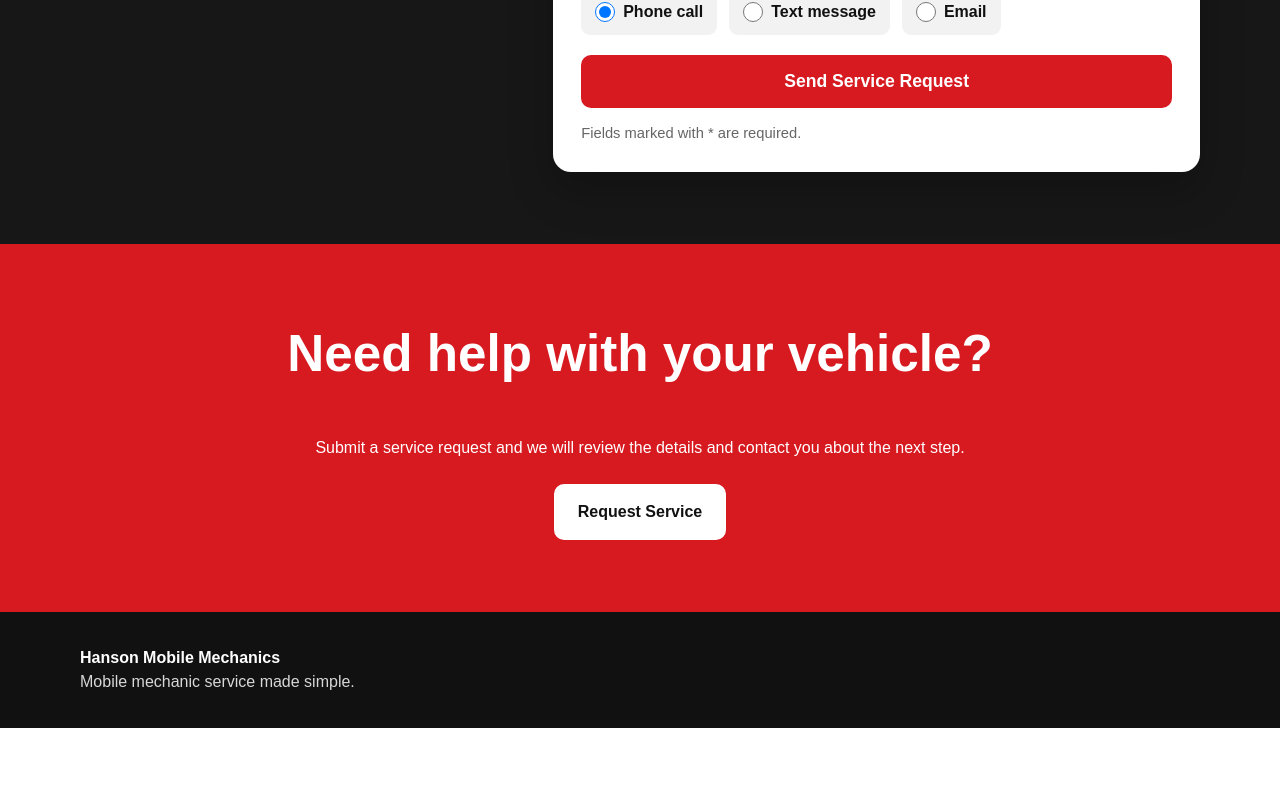
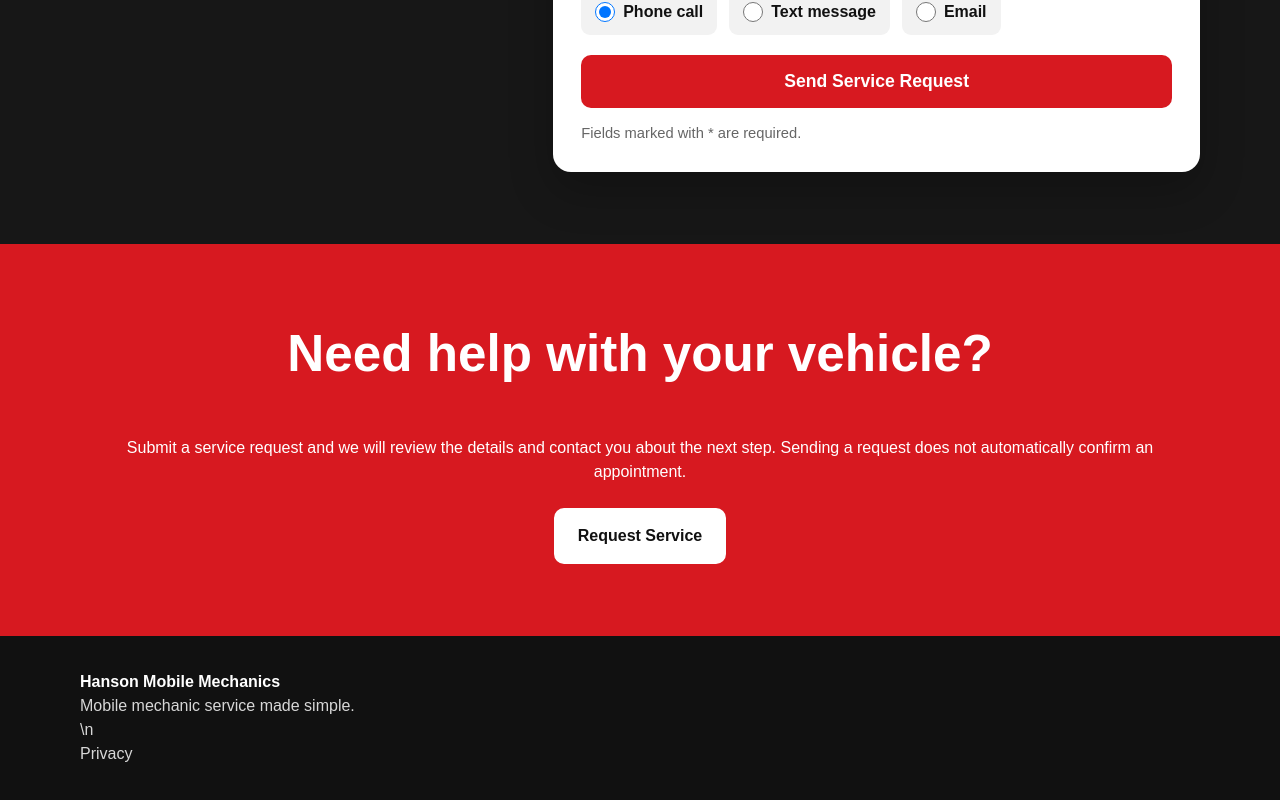
Before and after one commit to NoahMobileMech2026/hanson-mobile-mechanics, a Next.js app: page / in a window 1280 px wide. Shown: the part 2826-3626 px from the top of the page. Before the commit the page ends 3554 px from the top, so only its background shows below. Built offline with nearby package versions, Linux system fonts and the light colour scheme.

Commit message:
Add privacy link and request disclaimer

```diff
--- a/app/page.js
+++ b/app/page.js
@@ -130,7 +130,7 @@ export default function HomePage() {
       <section className="section cta">
         <div className="container">
           <h2>Need help with your vehicle?</h2>
-          <p>Submit a service request and we will review the details and contact you about the next step.</p>
+          <p>Submit a service request and we will review the details and contact you about the next step. Sending a request does not automatically confirm an appointment.</p>
           <div className="actions" style={{ justifyContent: "center", marginTop: 24 }}>
             <a className="btn btn-secondary" href="#request">Request Service</a>
           </div>
@@ -140,7 +140,7 @@ export default function HomePage() {
       <footer className="footer">
         <div className="container">
           <strong>Hanson Mobile Mechanics</strong>
-          <div>Mobile mechanic service made simple.</div>
+          <div>Mobile mechanic service made simple.</div>\n          <div className="footer-links"><a href="/privacy">Privacy</a></div>
         </div>
       </footer>
     </main>
```
